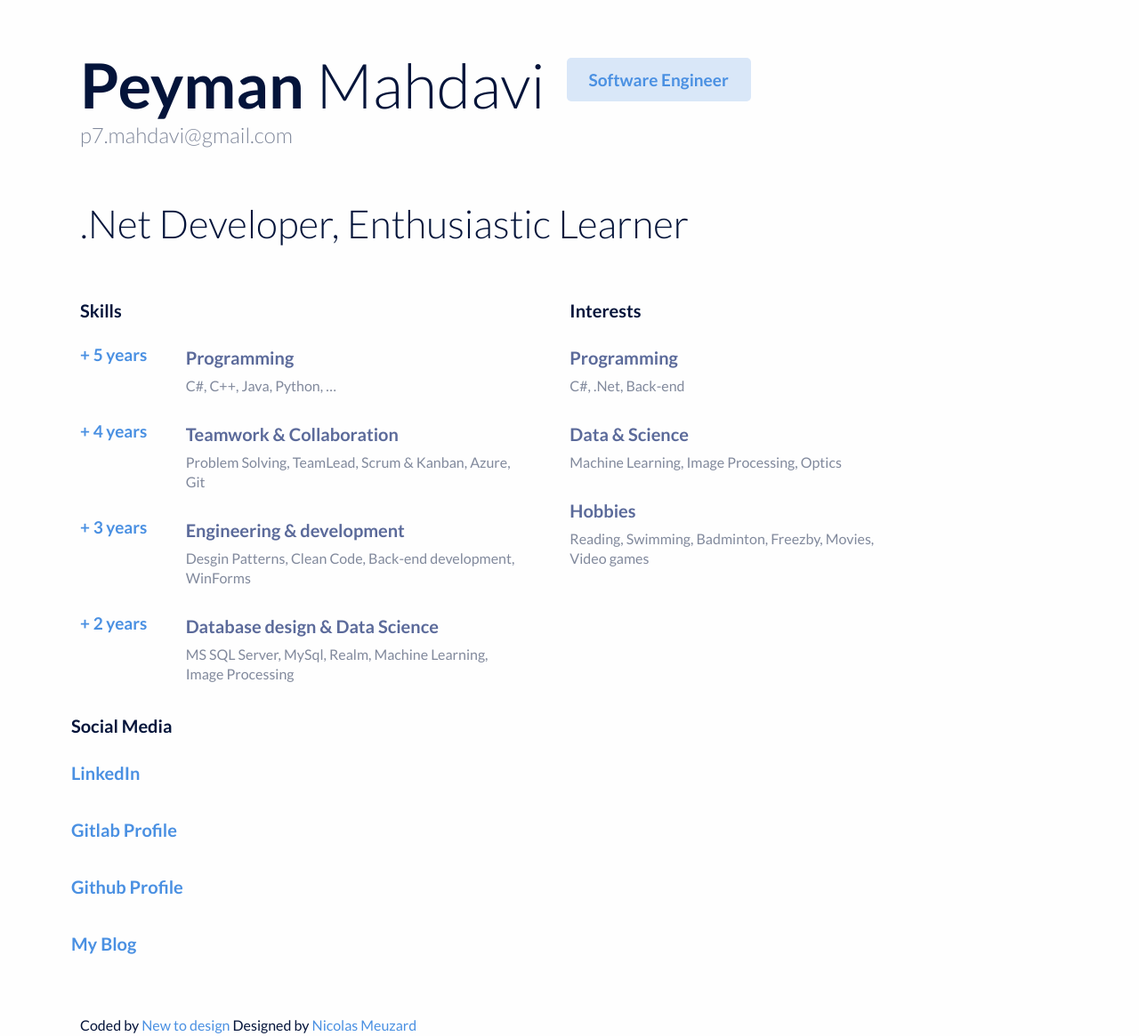
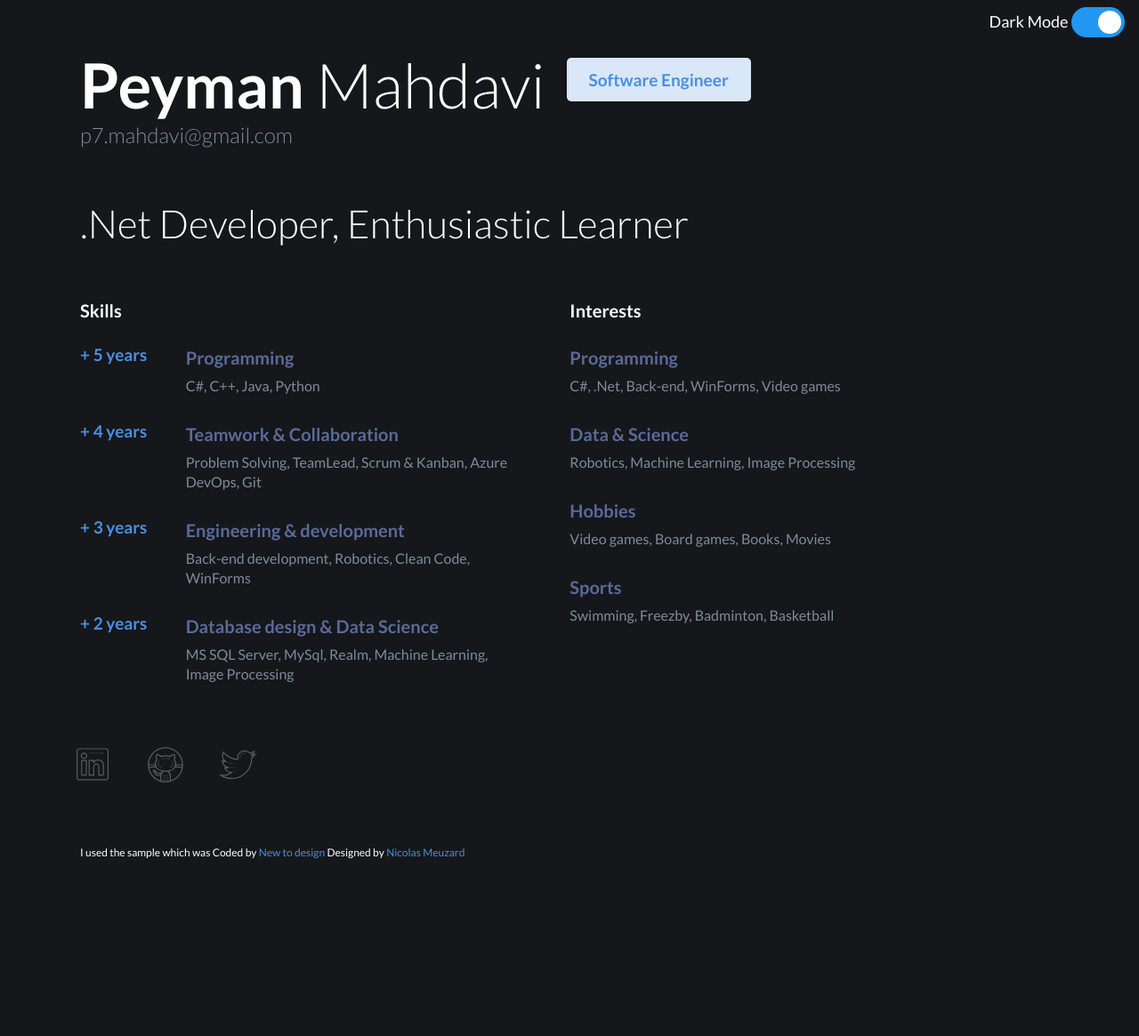
Before and after one commit to PeymanMahdavi/peymanmahdavi.github.io, a plain HTML site: page index.html in a window 1280 px wide. Shown: the whole page at 89% size. After the commit the page ends 1025 px from the top, so only its background shows below. Drawn offline with Linux system fonts and the light colour scheme.

Commit message:
content update, add dark mode

```diff
--- a/index.html
+++ b/index.html
@@ -6,14 +6,28 @@
     <title>Peyman Personal Page</title>
     <link rel="stylesheet" type="text/css" href="style.css">
   </head>
-  <body>
+
+  <script>
+    function themetoggle() {
+       var element = document.body;
+       element.classList.toggle("dark-mode");
+    }
+  </script>
+
+  <body class="dark-mode">
 
     <div class="container">
-      <div class="hero">
+      <div class="topright">
+        <label style="vertical-align: -webkit-baseline-middle;">Dark Mode</label>
+        <label class="switch">
+          <input type="checkbox" checked="checked" onclick="themetoggle()">
+          <span class="slider round"></span>
+        </label>
+      </div>
+    <div class="hero">
         <h1 class="name"><strong>Peyman</strong> Mahdavi</h1>
         <span class="job-title">Software Engineer</span>
         <span class="email">p7.mahdavi@gmail.com</span>
-
         <h2 class="lead">.Net Developer, Enthusiastic Learner</h2>
       </div>
     </div>
@@ -28,7 +42,7 @@
           <span class="exp">+ 5 years</span>
           <div>
             <h3>Programming</h3>
-            <span>C#, C++, Java, Python, …</span>
+            <span>C#, C++, Java, Python</span>
           </div>
         </div>
 
@@ -36,7 +50,7 @@
           <span class="exp">+ 4 years</span>
           <div>
             <h3>Teamwork & Collaboration</h3>
-            <span>Problem Solving, TeamLead, Scrum & Kanban, Azure, Git</span>
+            <span>Problem Solving, TeamLead, Scrum & Kanban, Azure DevOps, Git</span>
           </div>
         </div>
 
@@ -44,7 +58,7 @@
           <span class="exp">+ 3 years</span>
           <div>
             <h3>Engineering & development </h3>
-            <span>Desgin Patterns, Clean Code, Back-end development, WinForms</span>
+            <span>Back-end development, Robotics, Clean Code, WinForms</span>
           </div>
         </div>
 
@@ -64,21 +78,28 @@
           <div class="list-card">
             <div>
               <h3>Programming</h3>
-              <span>C#, .Net, Back-end</span>
+              <span>C#, .Net, Back-end, WinForms, Video games</span>
             </div>
           </div>
 
           <div class="list-card">
             <div>
               <h3>Data & Science</h3>
-              <span>Machine Learning, Image Processing, Optics</span>
+              <span>Robotics, Machine Learning, Image Processing</span>
             </div>
           </div>
 
           <div class="list-card">
             <div>
               <h3>Hobbies</h3>
-              <span>Reading, Swimming, Badminton, Freezby, Movies, Video games</span>
+              <span>Video games, Board games, Books, Movies</span>
+            </div>
+          </div>
+
+          <div class="list-card">
+            <div>
+              <h3>Sports</h3>
+              <span>Swimming, Freezby, Badminton, Basketball</span>
             </div>
           </div>
 
@@ -88,124 +109,18 @@
 
     <div class="container cards">
       </br></br></br>
-      <h2 class="section-title">Social Media</h2>
+      <h2 class="section-title"></h2>
 
       <div class="list-card">
-        <div>
-          <h3><a href="https://www.linkedin.com/in/peymanmahdavi/">LinkedIn</a></h3>
-        </div>
+            <a href="https://www.linkedin.com/in/peymanmahdavi/"><img class="social-media" src="icons/linkedin.svg"/></a>
+
+          <a href="https://github.com/peymanmahdavi"><img class="social-media" src="icons/github.svg"/></a>
+
+          <a href="https://twitter.com/peym7n"><img class="social-media" src="icons/twitter.svg"/></a>
       </div>
 
-      <div class="list-card">
-        <div>
-          <h3><a href="https://gitlab.com/peymanmahdavi">Gitlab Profile</a></h3>
-        </div>
-      </div>
-
-      <div class="list-card">
-        <div>
-          <h3><a href="https://github.com/peymanmahdavi">Github Profile</a></h3>
-        </div>
-      </div>
-
-      <div class="list-card">
-        <div>
-          <h3><a href="https://peymanmahdavi.github.io/Blog/">My Blog</a></h3>
-        </div>
-      </div>
-
-      <!-- <div class="card">
-        <div class="skill-level">
-          <span></span>
-          <h2></h2>
-        </div>
-
-        <div class="skill-meta">
-          <h3>LinkedIn</h3>
-          <span></span>
-        </div>
-      </div> -->
-
-      <!-- <div class="card">
-        <div class="skill-level">
-          <h2>50</h2>
-          <span>%</span>
-        </div>
-
-        <div class="skill-meta">
-          <h3>Web</h3>
-          <span>Applications development integrating third-party services and mobile client(s)</span>
-        </div>
-      </div>
-
-      <div class="card">
-        <div class="skill-level">
-          <h2>30</h2>
-          <span>%</span>
-        </div>
-
-        <div class="skill-meta">
-          <h3>Technical solutions</h3>
-          <span>Such as web services, scripts, configurations</span>
-        </div>
-      </div>
-
-      <div class="card">
-        <div class="skill-level">
-          <h2>20</h2>
-          <span>%</span>
-        </div>
-
-        <div class="skill-meta">
-          <h3>Leading</h3>
-          <span>Web projects and ensure the quality of delivery</span>
-        </div>
-      </div> -->
-
-    </div>
-
-    <!-- <div class="container">
-      <h2 class="section-title">Timeline</h2>
-      <ol class="timeline">
-        <li>
-          <p class="line">Experiences</p>
-          <span class="point"></span>
-          <p class="description">
-            Lead Developer @Geronimo
-          </p>
-          <span class="date">Today - Apr. 2016</span>
-        </li>
-
-        <li>
-          <span class="point"></span>
-          <p class="description">
-            Freelance
-          </p>
-          <span class="date">Apr. 2016 - Sep. 2015</span>
-        </li>
-
-              <li>
-          <p class="line">Education</p>
-          <span class="point"></span>
-          <p class="description">
-            DUT "Métiers du multimédia et de l'internet"
-          </p>
-          <span class="date">2015 - 2013</span>
-        </li>
-
-              <li>
-          <span class="point"></span>
-          <p class="description">
-            Art & Design studies
-          </p>
-          <span class="date">2013 - 2008</span>
-        </li>
-      </ol>
-
-    </div> -->
-
     <footer class="container">
-      <span style="font-size: 16px; margin-top: ">Coded by <a href="https://newtodesign.com/">New to design </a> Designed by <a href="https://dribbble.com/shots/4342703-Minimal-resume-freebie-for-junior-self-taught-people">Nicolas Meuzard</a></span>
+      <span style="font-size: 12px; margin-top: 10px ">I used the sample which was Coded by <a href="https://newtodesign.com/">New to design </a> Designed by <a href="https://dribbble.com/shots/4342703-Minimal-resume-freebie-for-junior-self-taught-people">Nicolas Meuzard</a></span>
     </footer>
 
   </body>
--- a/style.css
+++ b/style.css
@@ -51,6 +51,22 @@ body {
 	font-size: 19px;
 	background-color: #FEFEFE;
 	color: #04143A;
+}
+.dark-mode {
+	background-color: #15171a;
+	color: #FEFEFE;
+}
+.topright {
+	display: block;
+	position: absolute;
+	top: 8px;
+	right: 16px;
+	font-size: 18px;
+}
+.social-media {
+	width: 48px;
+	height: 48px;
+	margin-right: 30px;
 }
 ol, ul {
 	list-style: none;
@@ -433,7 +449,7 @@ li .description {
 		position: absolute;
 		font-size: 15px;
 		top: -40px;
-		right: 20px;
+		left: 0px;
 		padding: 10px
 	}
 
@@ -451,5 +467,67 @@ li .description {
 	}
 	}
 
+	/* The switch - the box around the slider */
+.switch {
+	position: relative;
+	display: inline-block;
+	width: 60px;
+	height: 34px;
+  }
+
+  /* Hide default HTML checkbox */
+  .switch input {
+	opacity: 0;
+	width: 0;
+	height: 0;
+  }
+
+  /* The slider */
+  .slider {
+	position: absolute;
+	cursor: pointer;
+	top: 0;
+	left: 0;
+	right: 0;
+	bottom: 0;
+	background-color: #ccc;
+	-webkit-transition: .4s;
+	transition: .4s;
+  }
+
+  .slider:before {
+	position: absolute;
+	content: "";
+	height: 26px;
+	width: 26px;
+	left: 4px;
+	bottom: 4px;
+	background-color: white;
+	-webkit-transition: .4s;
+	transition: .4s;
+  }
+
+  input:checked + .slider {
+	background-color: #2196F3;
+  }
+
+  input:focus + .slider {
+	box-shadow: 0 0 1px #2196F3;
+  }
+
+  input:checked + .slider:before {
+	-webkit-transform: translateX(26px);
+	-ms-transform: translateX(26px);
+	transform: translateX(26px);
+  }
+
+  /* Rounded sliders */
+  .slider.round {
+	border-radius: 34px;
+  }
+
+  .slider.round:before {
+	border-radius: 50%;
+  }
 
 /* End of all :P*/
```
Also changed, not shown: icons/github.svg (added), icons/gitlab.svg (added), icons/gmail.svg (added), icons/linkedin.svg (added), icons/twitter.svg (added).
